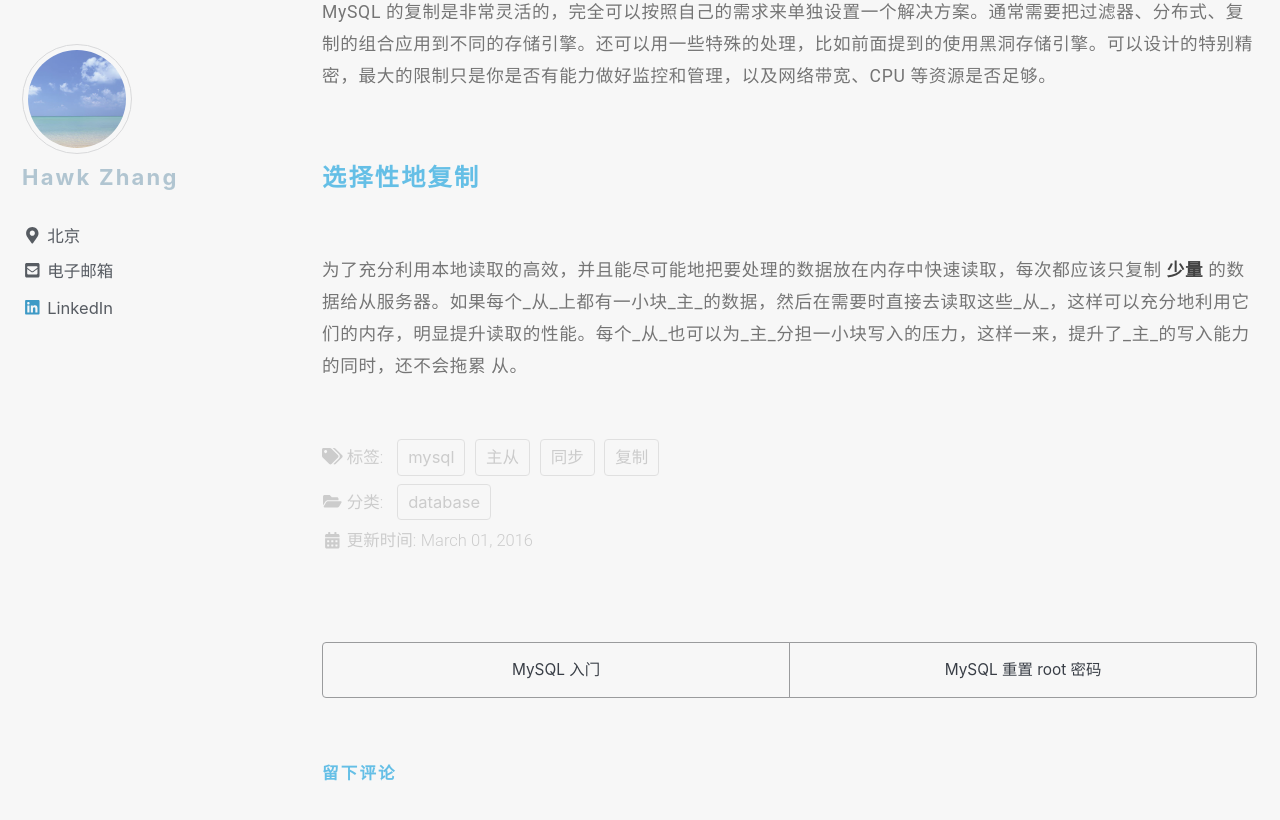
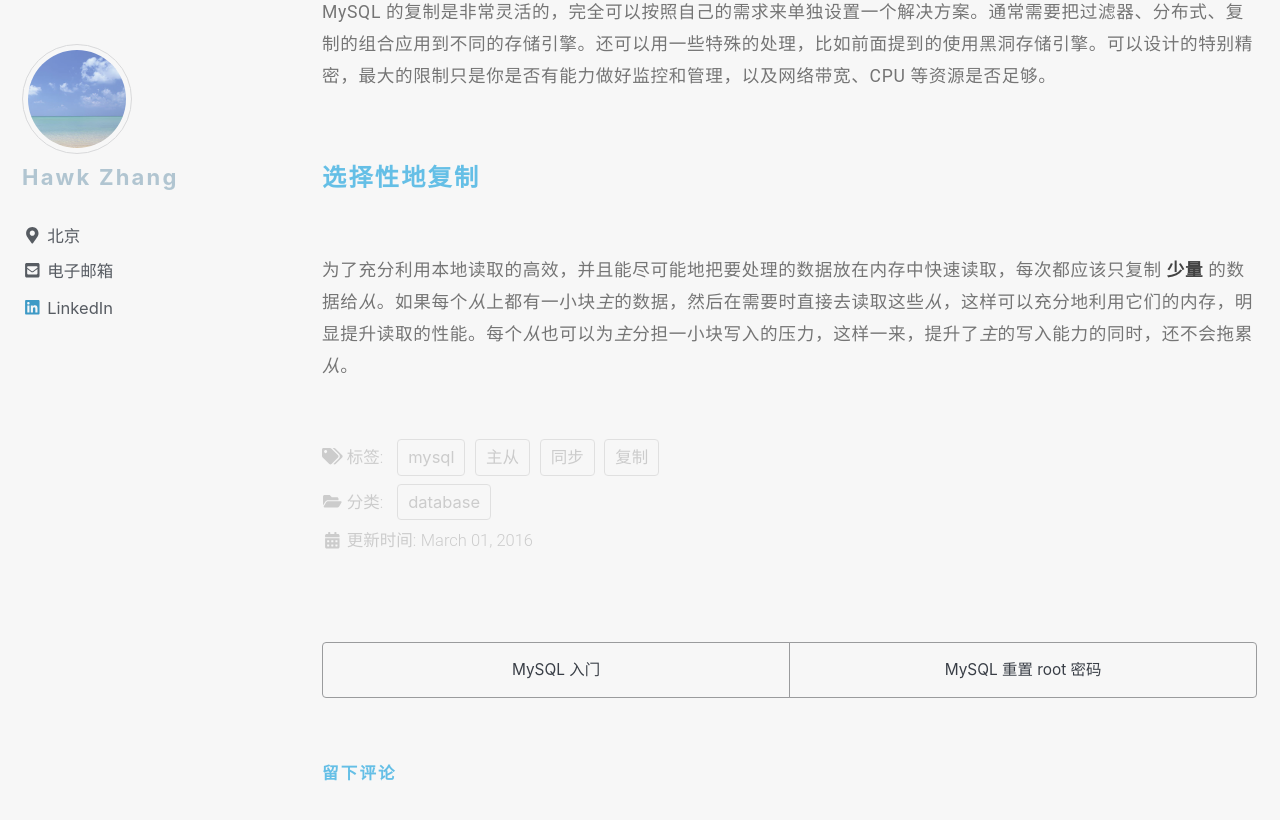
Before and after one commit to narru888/linotes_note, a Jekyll site: the page built from _posts/mysql/2016-03-01-master.slave.md, in a window 1280 px wide and 900 px high, scrolled down 37636 px. Shown: the top 820 px of the window. Built offline with Jekyll 4.4.1, drawn with Linux system fonts in a browser that asks for light colours; nearby versions of some CDN libraries; a script that is not in the unit is left out; comment, search, counter and statistics services are not loaded.

Commit message:
update on 2018-08-14 08:45:14 CST

```diff
--- a/_posts/mysql/2016-03-01-master.slave.md
+++ b/_posts/mysql/2016-03-01-master.slave.md
@@ -1171,4 +1171,4 @@ MySQL 的复制是非常灵活的，完全可以按照自己的需求来单独
 
 #### 选择性地复制
 
-为了充分利用本地读取的高效，并且能尽可能地把要处理的数据放在内存中快速读取，每次都应该只复制 **少量** 的数据给从服务器。如果每个_从_上都有一小块_主_的数据，然后在需要时直接去读取这些_从_，这样可以充分地利用它们的内存，明显提升读取的性能。每个_从_也可以为_主_分担一小块写入的压力，这样一来，提升了_主_的写入能力的同时，还不会拖累 从。
+为了充分利用本地读取的高效，并且能尽可能地把要处理的数据放在内存中快速读取，每次都应该只复制 **少量** 的数据给*从*。如果每个*从*上都有一小块*主*的数据，然后在需要时直接去读取这些*从*，这样可以充分地利用它们的内存，明显提升读取的性能。每个*从*也可以为*主*分担一小块写入的压力，这样一来，提升了*主*的写入能力的同时，还不会拖累*从*。
```
